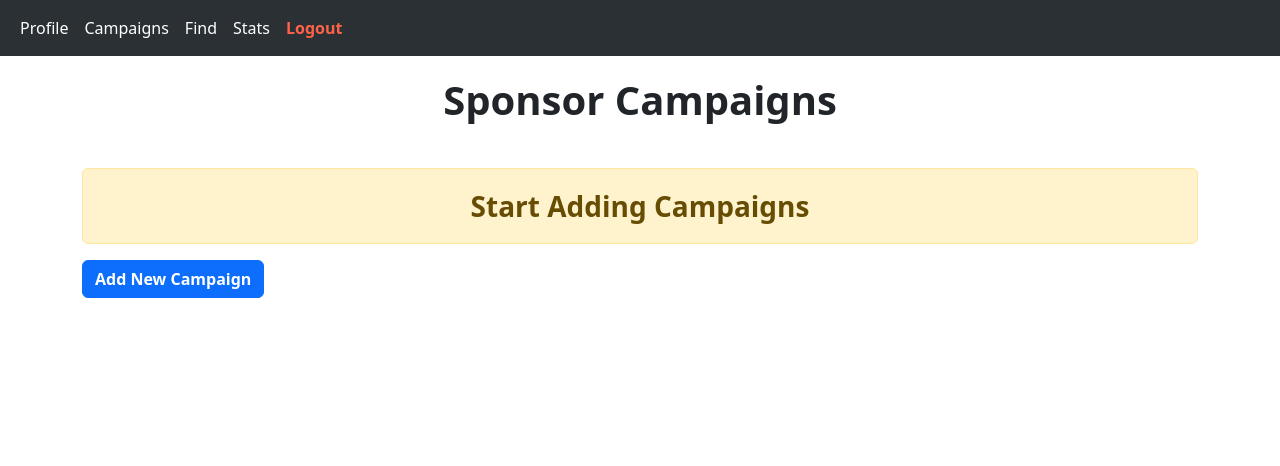
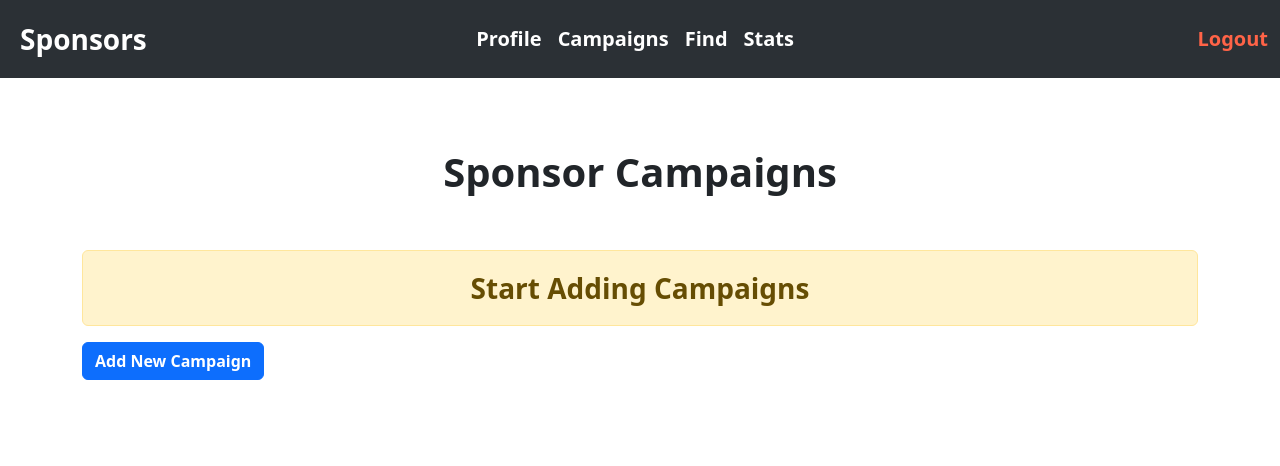
Before and after one commit to Rubix-av/IESCP, a Flask app: page /sponsor/sponsor-campaigns in a window 1280 px wide. Shown: the top 466 px of the page. Run offline with Flask 3, Linux system fonts and the light colour scheme; a user stored in the database is signed in; data that the repository does not hold is empty.

Commit message:
Update/Improved navbar styling and alignment

```diff
--- /dev/null
+++ b/website/static/navbar.css
@@ -0,0 +1,19 @@
+.navbar-nav {
+  display: flex;
+  justify-content: start;
+  align-items: center;
+  width: 100%;
+}
+
+.navbar-nav .nav-link {
+  padding: 0.5rem 1rem;
+}
+
+.navbar-nav .left-aligned {
+  display: flex;
+  align-items: center;
+}
+
+.navbar-nav .right-aligned {
+  margin-left: auto;
+}
--- a/website/templates/base.html
+++ b/website/templates/base.html
@@ -10,6 +10,7 @@
 
   <!-- CSS stylesheets -->
   <link rel="stylesheet" href="{{ url_for('static', filename='login.css') }}">
+  <link rel="stylesheet" href="{{ url_for('static', filename='navbar.css') }}">
   <link rel="stylesheet" href="{{ url_for('static', filename='sponsor/sponsor-register.css') }}">
   <link rel="stylesheet" href="{{ url_for('static', filename='influencer/influencer-register.css') }}">
   <link rel="stylesheet" href="{{ url_for('static', filename='influencer/influencer-find.css') }}">
@@ -39,26 +40,40 @@
 
           {% if user.rank == 1 %}
           <!-- Influencer Navbar -->
-        <a href="/influencer/influencer-profile" class="nav-link active">Profile</a>
-        <a href="/influencer/influencer-find" class="nav-link active">Find</a>
-        <a href="/influencer/influencer-stats" class="nav-link active">Stats</a>
-        <a href="/auth/logout" class="nav-link active" style="color: rgb(255, 99, 71);"><strong>Logout</strong></a>
+
+          <strong class="nav-link active fs-3 fw-bold">Influencers</strong>
+          <div class="navbar-nav d-flex justify-content-center w-10 fs-5"  style="padding-right: 82px;">
+            <strong><a href="/influencer/influencer-profile" class="nav-link active">Profile</a></strong>
+            <strong><a href="/influencer/influencer-find" class="nav-link active">Find</a></strong>
+            <strong><a href="/influencer/influencer-stats" class="nav-link active">Stats</a></strong>
+          </div>
           {% else %}
+
           {% if user.rank == 2 %}
           <!-- Sponsor Navbar -->
-        <a href="/sponsor/sponsor-profile" class="nav-link active">Profile</a>
-        <a href="/sponsor/sponsor-campaigns" class="nav-link active">Campaigns</a>
-        <a href="/sponsor/sponsor-find" class="nav-link active">Find</a>
-        <a href="/sponsor/sponsor-stats" class="nav-link active">Stats</a>
-        <a href="/auth/logout" class="nav-link active" style="color: rgb(255, 99, 71);"><strong>Logout</strong></a>
+          <strong class="nav-link active fs-3 fw-bold">Sponsors</strong>
+          <div class="navbar-nav d-flex justify-content-center m-lg-2 fs-5" style="padding-right: 82px;">
+            <strong><a href="/sponsor/sponsor-profile" class="nav-link active">Profile</a></strong>
+            <strong><a href="/sponsor/sponsor-campaigns" class="nav-link active">Campaigns</a></strong>
+            <strong><a href="/sponsor/sponsor-find" class="nav-link active">Find</a></strong>
+            <strong><a href="/sponsor/sponsor-stats" class="nav-link active">Stats</a></strong>
+          </div>
             {% else %}
           <!-- Admin Navbar  -->
           {% endif %}
           {% endif %}
+        </div>
+
+        <div class="fs-5" style="text-align: right;">
+          <a href="/auth/logout" class="nav-link active" style="color: rgb(255, 99, 71);"><strong>Logout</strong></a>
+        </div>
 
         {% else %}
+        <strong class="nav-link active fs-3 fw-bold">IESCP</strong>
+        <div class="navbar-nav d-flex justify-content-center m-lg-2 fs-5" style="padding-right: 97px;">
           <a href="/" class="nav-link active"><strong>Home</strong></a>
-        <a href="/auth/login" class="nav-link active">Login</a>
+          <strong><a href="/auth/login" class="nav-link active" style="color: rgb(14, 193, 14)">Login</a></strong>
+        </div>
         {% endif %}
 
       </div>
--- a/website/templates/influencer_pages/influencer-find.html
+++ b/website/templates/influencer_pages/influencer-find.html
@@ -10,7 +10,7 @@
         <!-- create a search button  -->
         <form action="/influencer/filter" method="POST" class="flex-grow-2 ms-3">
             <div class="input-group mb-3">
-            <input type="text" class="form-control" placeholder="Filter Campaigns" name="filter">
+            <input type="text" class="form-control" placeholder="Filter Campaigns" name="filter" value="">
             <button class="btn btn-outline-secondary" type="submit">Filter</button>
             </div>
         </form>
--- a/website/templates/sponsor_pages/sponsor-campaigns.html
+++ b/website/templates/sponsor_pages/sponsor-campaigns.html
@@ -1,7 +1,7 @@
 {% extends "view.html" %} {% block title %}Campaigns{% endblock %}
 
 {% block view_content %}
-<h1 class="fw-bold" align="center" style="padding: 20px 10px">Sponsor Campaigns</h1>
+<h1 class="fw-bold" align="center" style="padding: 30px 10px; margin-top: 40px">Sponsor Campaigns</h1>
 
 {% if allCampaigns|length == 0 %}
     <div class="alert alert-warning text-center fs-3 mt-4">
```
Also changed, not shown: website/influencers.py (+4 -4 lines), instance/database.db. Lines whose indentation alone changed are shown as unchanged.
